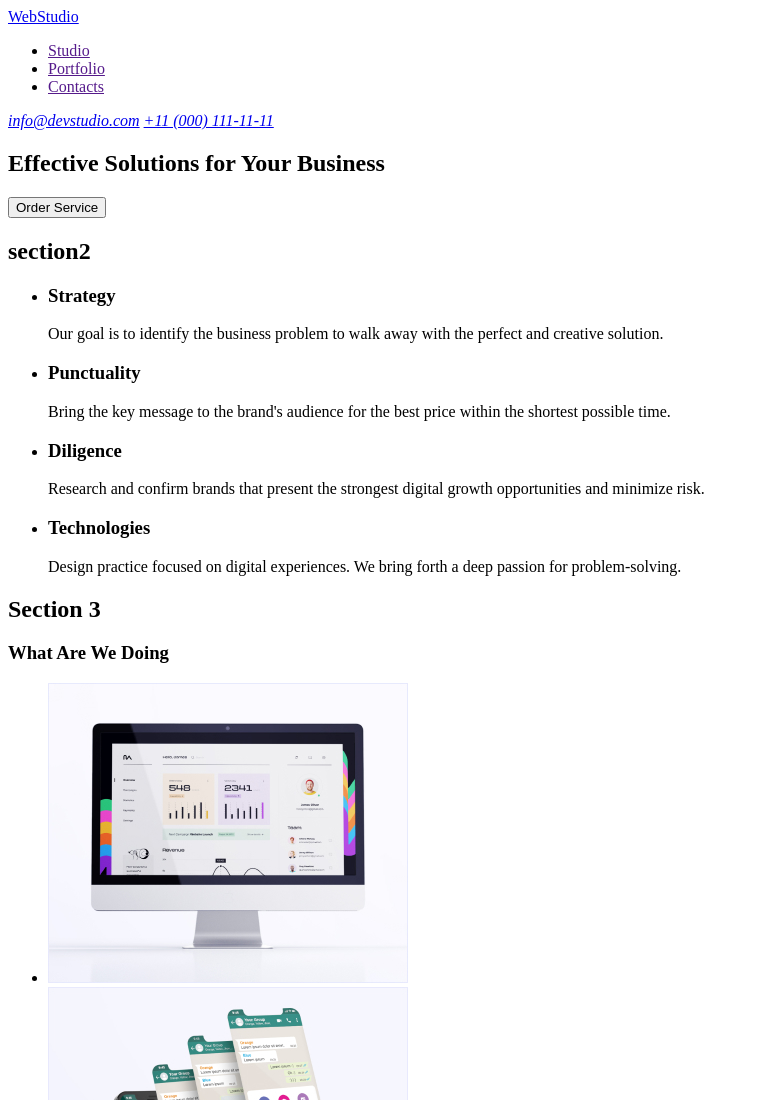
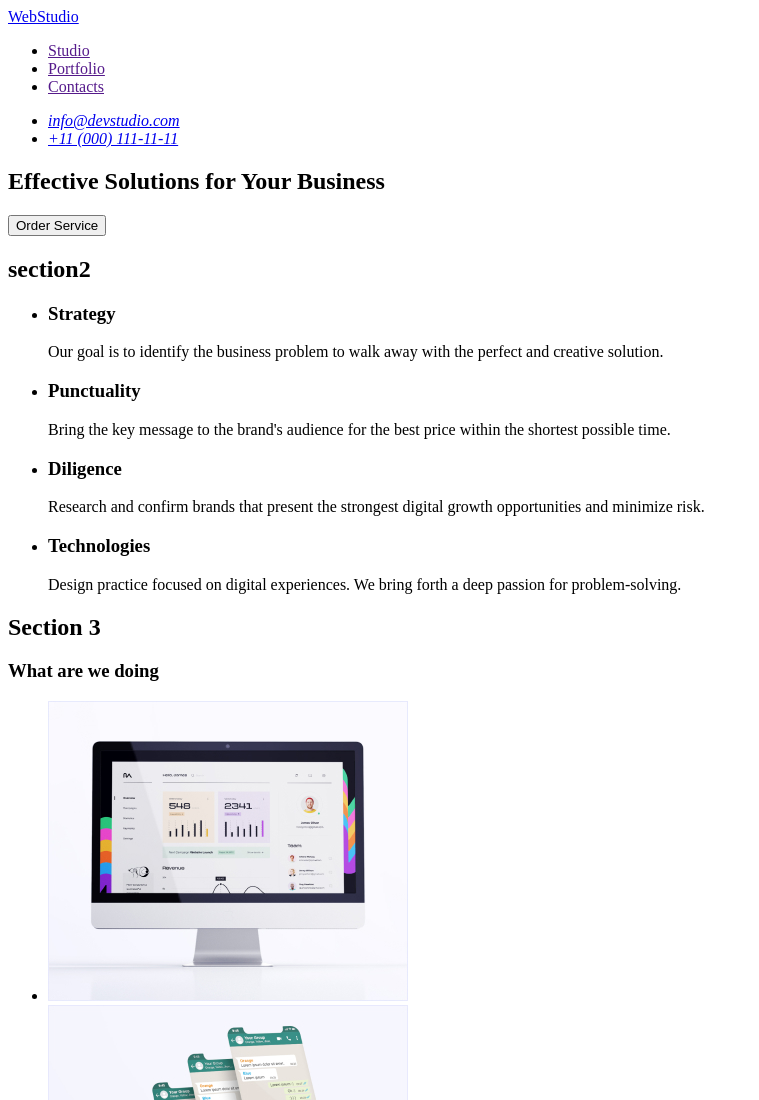
Before and after one commit to AnastasiiaKrtsk/goit-markup-hw-01, a plain HTML site: page index.html in a window 1280 px wide. Shown: the top 1100 px of the page, without its empty margins (0-759 px from the left). Drawn offline with Linux system fonts and the light colour scheme.

Commit message:
Update index.html

```diff
--- a/index.html
+++ b/index.html
@@ -17,8 +17,10 @@
         </ul>
       </nav>
       <address>
-        <a href="mailto:info@devstudio.com">info@devstudio.com</a>
-        <a href="tel:+110001111111">+11 (000) 111-11-11</a>
+        <ul>
+          <li><a href="mailto:info@devstudio.com">info@devstudio.com</a></li>
+          <li><a href="tel:+110001111111">+11 (000) 111-11-11</a></li>
+        </ul>
       </address>
     </header>
 
@@ -64,7 +66,7 @@
 
       <section>
         <h2>Section 3</h2>
-        <h3>What Are We Doing</h3>
+        <h3>What are we doing</h3>
         <ul>
           <li>
             <img src="./images/monitor.jpg" alt="monitor" width="360" />
```
